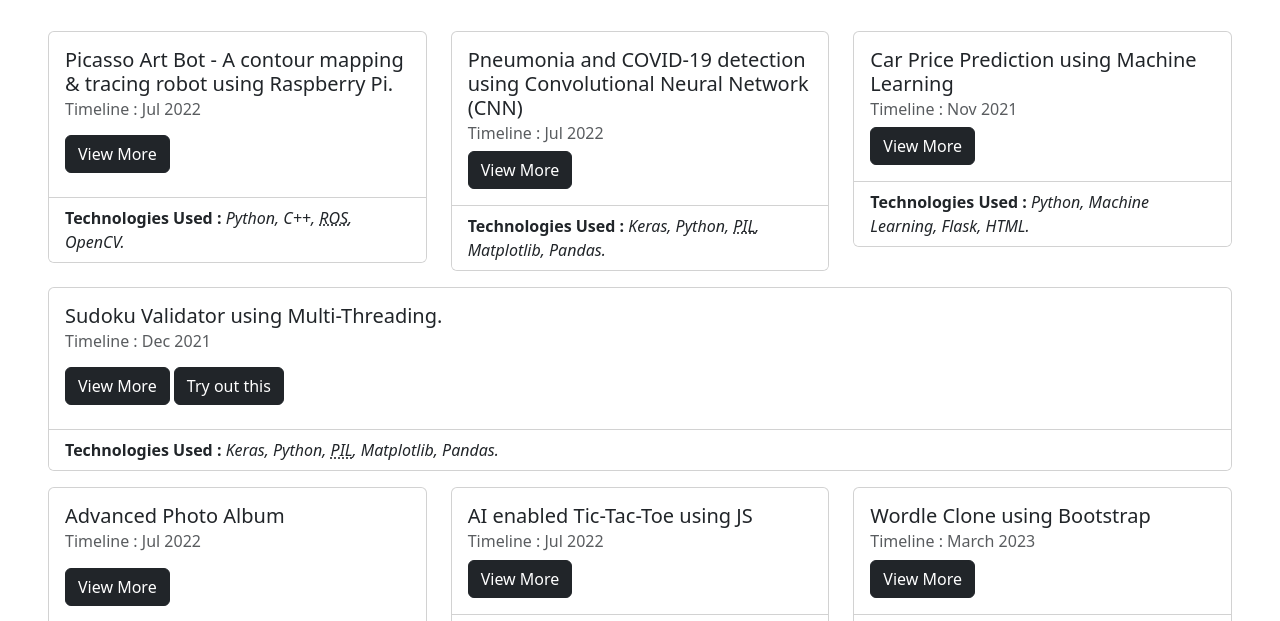
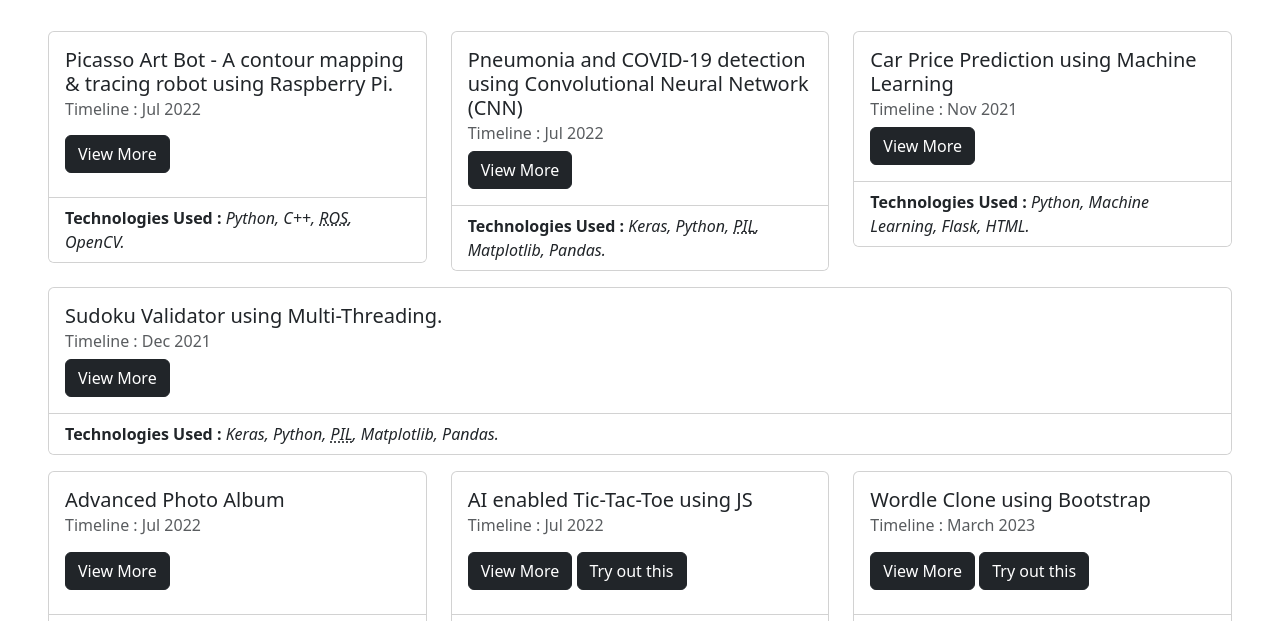
Before and after one commit to Balamurali7/portfolio, a plain HTML site: page projects.html in a window 1280 px wide. Shown: the part 169-790 px from the top of the page. Drawn offline with nearby package versions, Linux system fonts and the light colour scheme.

Commit message:
Update projects.html

```diff
--- a/projects.html
+++ b/projects.html
@@ -239,8 +239,7 @@
               <a class="btn btn-dark" data-bs-toggle="collapse" href="#four" role="button" aria-expanded="false"
                 aria-controls="collapseExample">View More</a>
 
-              <a href="https://github.com/iyashk/Multi-Threaded-Sudoku-Validator" target="_blank"><button
-                  class="btn btn-dark my-2">Try out this</button></a>
+
 
               <div class="collapse" id="four">
                 <div class="card-text card card-body">
@@ -392,7 +391,8 @@
               <h6 class="card-subtitle mb-2 text-muted">Timeline : Jul 2022</h6>
               <a class="btn btn-dark" data-bs-toggle="collapse" href="#five" role="button" aria-expanded="false"
                 aria-controls="collapseExample">View More</a>
-
+              <a href="https://balamurali7.github.io/Tic-Tac-Toe/" target="_blank"><button
+                  class="btn btn-dark my-2">Try out this</button></a>
 
 
               <div class="collapse" id="five">
@@ -455,7 +455,8 @@
               <h6 class="card-subtitle mb-2 text-muted">Timeline : March 2023</h6>
               <a class="btn btn-dark" data-bs-toggle="collapse" href="#seven" role="button" aria-expanded="false"
                 aria-controls="collapseExample">View More</a>
-
+               <a href="https://balamurali7.github.io/Wordle/" target="_blank"><button
+                  class="btn btn-dark my-2">Try out this</button></a>
 
 
               <div class="collapse" id="seven">
```
